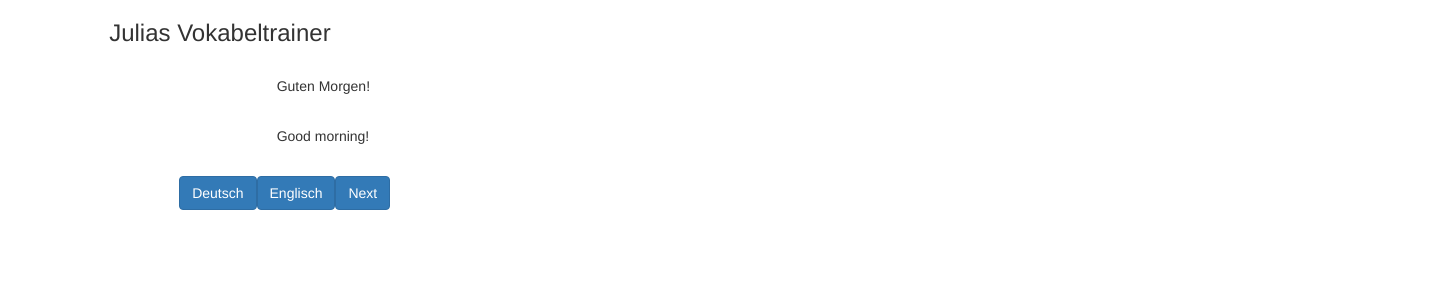
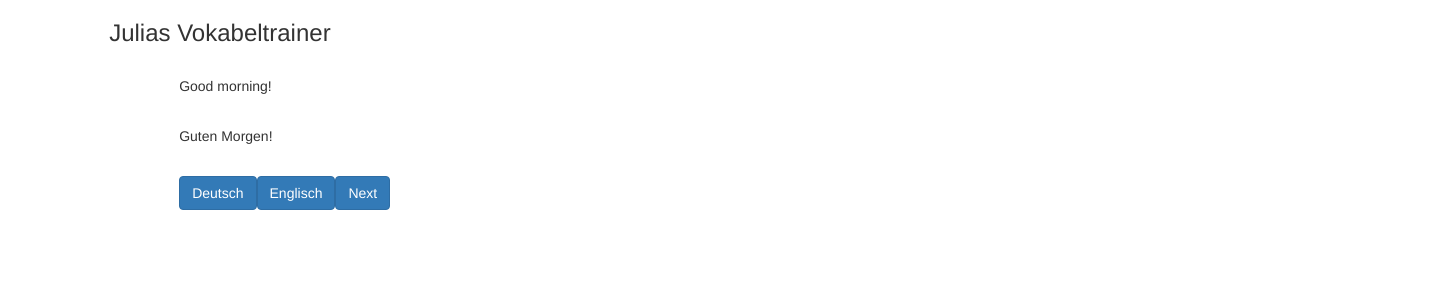
Before and after one commit to eurinb/vokabeltrainer, an Angular app: page / in a window 1280 px wide. Shown: the top 300 px of the page, 1432 px wide, since content can reach past the window. Built offline with nearby package versions, Linux system fonts and the light colour scheme.

Commit message:
Kleiner Layout Änderungen

```diff
--- a/src/app/vokabel-abfrage/deutsch/deutsch.component.html
+++ b/src/app/vokabel-abfrage/deutsch/deutsch.component.html
@@ -1,5 +1,5 @@
 <div class="row">
-  <div class="col-xs-12 col-xs-offset-1">
+  <div class="col-xs-12">
     <p *ngIf="toggle">{{ vokabel.textBaseLanguage}}</p>
     <p *ngIf="!toggle">-</p>
   </div>
--- a/src/app/vokabel-abfrage/english/english.component.html
+++ b/src/app/vokabel-abfrage/english/english.component.html
@@ -1,5 +1,5 @@
 <div class="row">
-  <div class="col-xs-12 col-xs-offset-1">
+  <div class="col-xs-12">
     <p *ngIf="toggle">{{ vokabel.textLanguage}}</p>
     <p *ngIf="!toggle">-</p>
   </div>
--- a/src/app/vokabel-abfrage/vokabel-abfrage.component.html
+++ b/src/app/vokabel-abfrage/vokabel-abfrage.component.html
@@ -4,7 +4,7 @@
 
   <div class="row">
     <div class="col-xs-12">
-      <app-deutsch [vokabel]="vokabeln[this.index]" [toggle]="germanToggle"></app-deutsch>
+      <app-english [vokabel]="vokabeln[this.index]" [toggle]="englishToggle"></app-english>
     </div>
   </div>
 
@@ -12,7 +12,7 @@
 
   <div class="row">
     <div class="col-xs-12">
-      <app-english [vokabel]="vokabeln[this.index]" [toggle]="englishToggle"></app-english>
+      <app-deutsch [vokabel]="vokabeln[this.index]" [toggle]="germanToggle"></app-deutsch>
     </div>
   </div>
 
```
